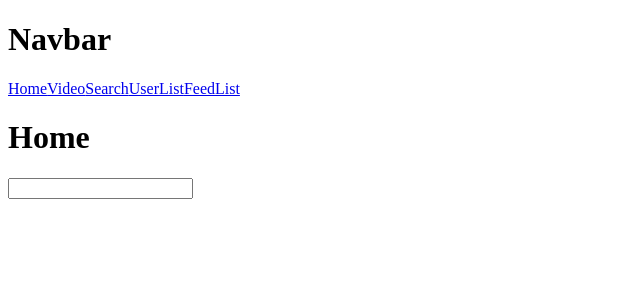
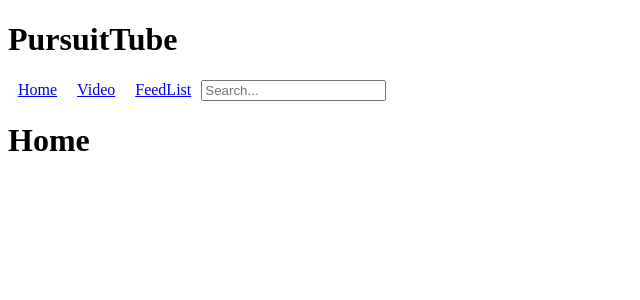
Before and after one commit to tarekul/PursuitTube, a React (Create React App) app: page /#/ in a window 1280 px wide. Shown: the top 300 px of the page, without its empty margins (0-640 px from the left). Built offline with nearby package versions, Linux system fonts and the light colour scheme.

Commit message:
implemented basic functionality of search bar

```diff
--- a/src/App.js
+++ b/src/App.js
@@ -34,7 +34,7 @@ class App extends Component {
   render() {
     return (
       <>
-        <Navbar/>
+        <Navbar />
         <Route path='/' exact render={()=><Home changeState = {this.changeState}/> } />
         <Route path='/video' exact render={()=><Video/>} />
         <Route path='/search' exact render={()=><Search/>} />
--- a/src/components/Navbar.js
+++ b/src/components/Navbar.js
@@ -1,17 +1,26 @@
 import React from 'react';
-import { Link } from 'react-router-dom';
+import { Link, withRouter } from 'react-router-dom';
+import './navbar.css';
 
-const Navbar = () => {
+const Navbar = (props) => {
+
+    const searchVid = (e) => {
+        if (e.keyCode === 13) {
+            console.log('pressed enter');
+            props.history.push('/video');
+            localStorage.setItem('searchValue', e.target.value)
+        }
+    }
+
     return (
-    <div>
-    <h1>Navbar</h1>
-    <Link to='/'>Home</Link>
-    <Link to='/video'>Video</Link>
-    <Link to='/search'>Search</Link>
-    <Link to='/userlist'>UserList</Link>
-    <Link to='feedlist'>FeedList</Link>
-    </div>
+        <div>
+            <h1>PursuitTube</h1>
+            <Link className='link' to='/'>Home</Link>
+            <Link className='link' to='/video'>Video</Link>
+            <Link className='link' to='/feedlist'>FeedList</Link>
+            <input type='text' placeholder='Search...' onKeyDown={searchVid} ></input>
+        </div>
     )
 }
 
-export default Navbar
+export default withRouter(Navbar);
--- /dev/null
+++ b/src/components/navbar.css
@@ -0,0 +1,6 @@
+* {
+    box-sizing: border-box;
+}
+.link {
+    padding: 10px;
+}
--- a/src/containers/Home.js
+++ b/src/containers/Home.js
@@ -4,11 +4,9 @@ const Home = (props)=>{
     const clickHandler = () => {
         props.changeState({video: 'syed'})
     }
-
     return (
     <>
     <h1>Home</h1>
-    <input type='text' onClick={clickHandler}></input>
     </>
     )
 }
```
